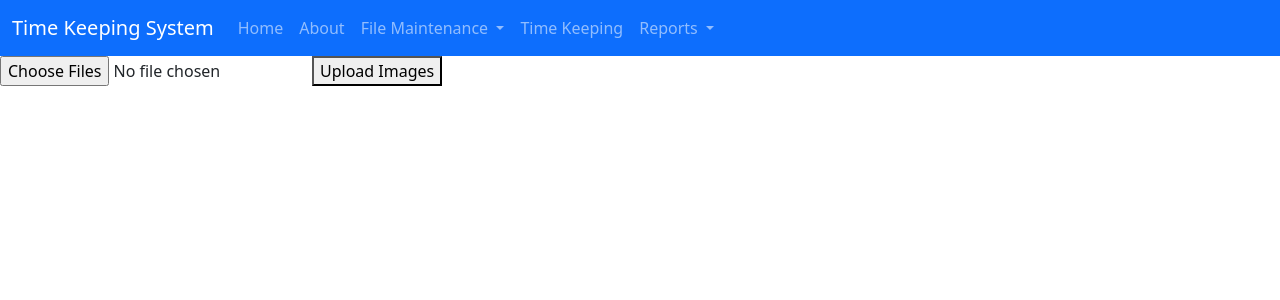
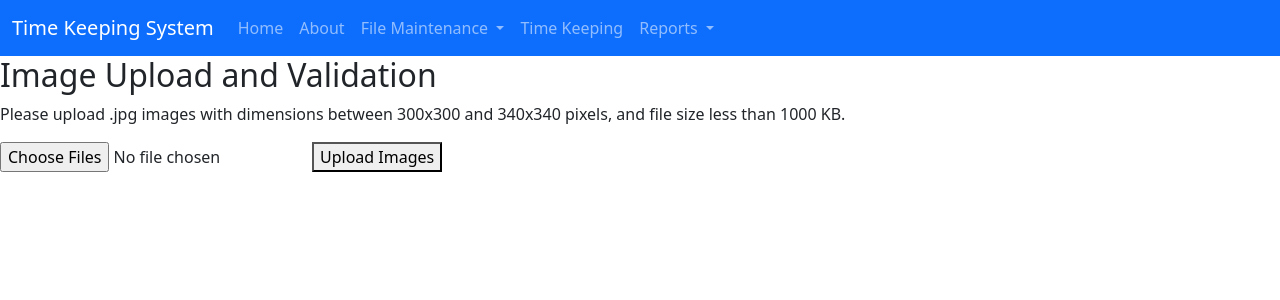
Before and after one commit to DocJovito/entrancemonitoring, a Vue app: page /tools/uploadimage in a window 1280 px wide. Shown: the top 300 px of the page. Built offline with nearby package versions, Linux system fonts and the light colour scheme.

Commit message:
J24430PM

```diff
--- a/src/views/Tools/UploadImage.vue
+++ b/src/views/Tools/UploadImage.vue
@@ -1,5 +1,7 @@
 <template>
   <div>
+    <h2>Image Upload and Validation</h2>
+    <p>Please upload .jpg images with dimensions between 300x300 and 340x340 pixels, and file size less than 1000 KB.</p>
     <input type="file" ref="fileInput" accept=".jpg" multiple @change="handleFileUpload">
     <button @click="uploadImage">Upload Images</button>
     <div class="image-grid" v-if="imageUrls.length">
```
